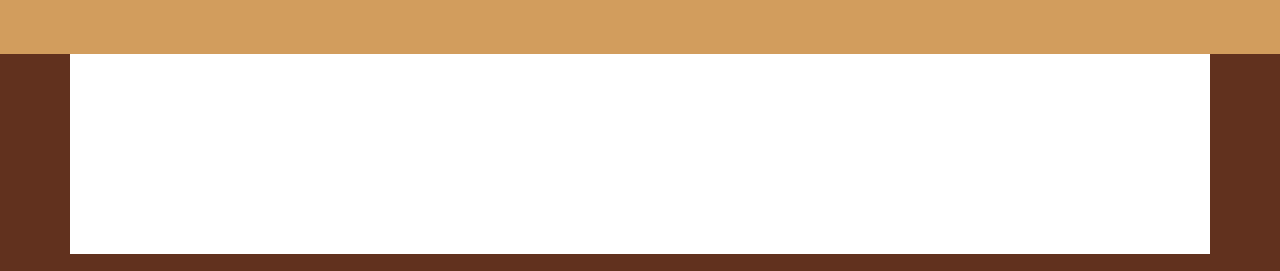
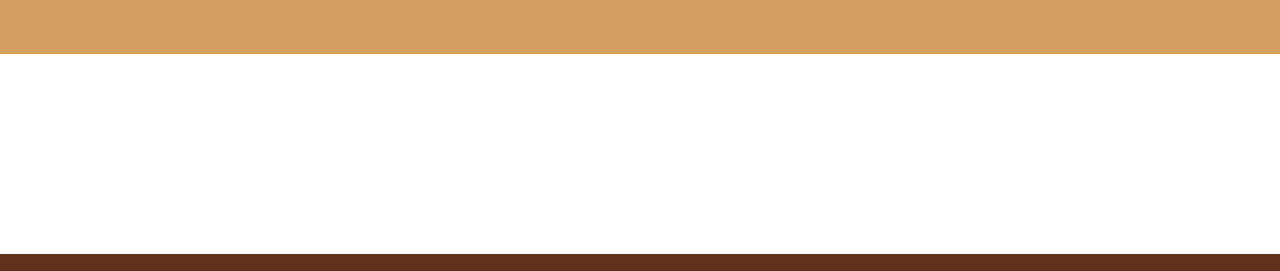
Before and after one commit to redincorporated/sugburealproperties.github.io, a plain HTML site: page index.html in a window 1280 px wide. Shown: the part 158-429 px from the top of the page. Drawn offline with nearby package versions, Linux system fonts and the light colour scheme; a web font is replaced by a local one.

Commit message:
Changed section

```diff
--- a/index.html
+++ b/index.html
@@ -44,8 +44,10 @@
   </div>
 </section>
 
-<div class="container" style="background:white;padding:100px 0;">
-</div>
+<section style="background:white;">
+  <div class="container" style="padding:100px 0;">
+  </div>
+</section>
 
 <footer style="margin-top:20px">
   <div class="container">
```
